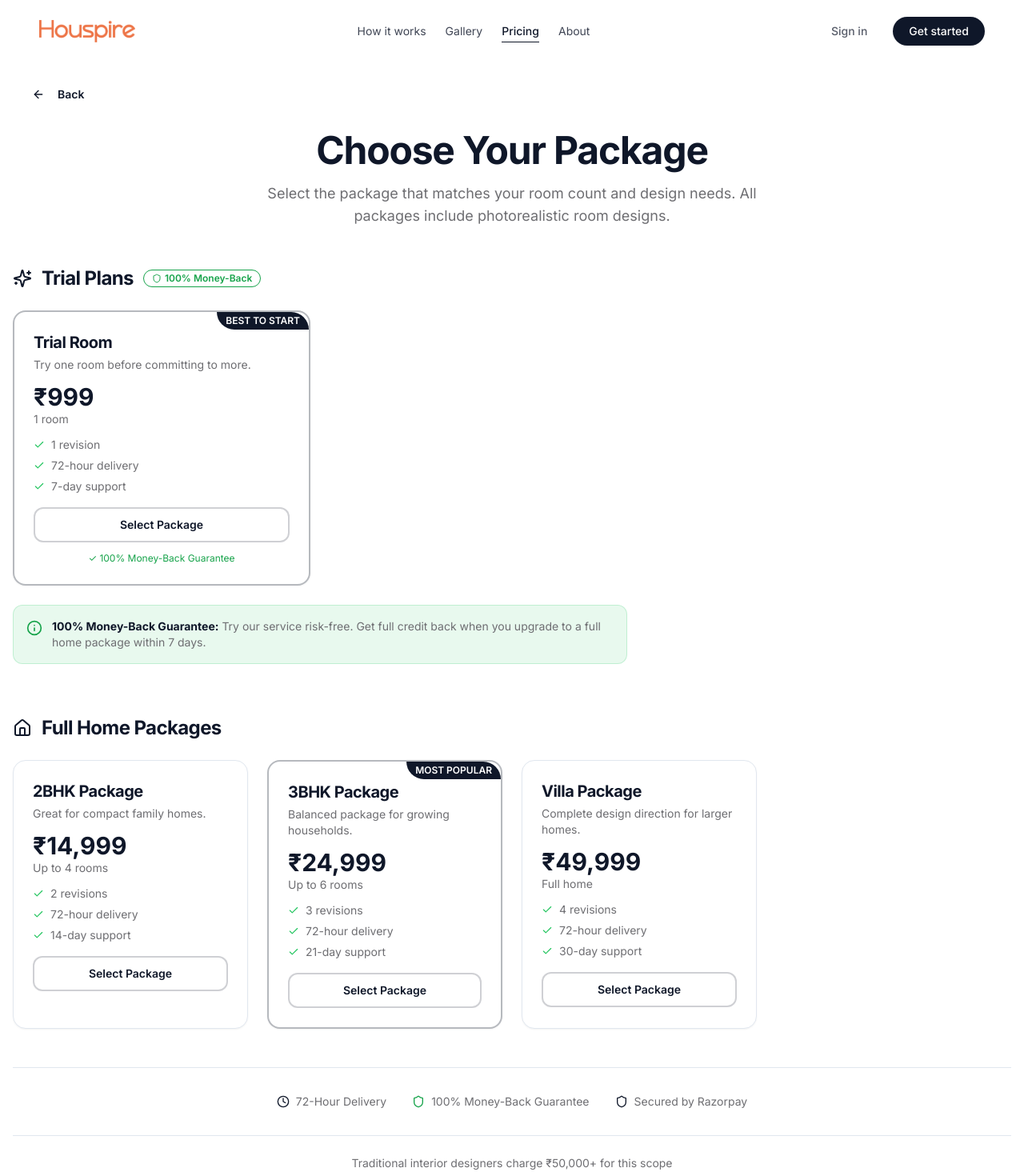
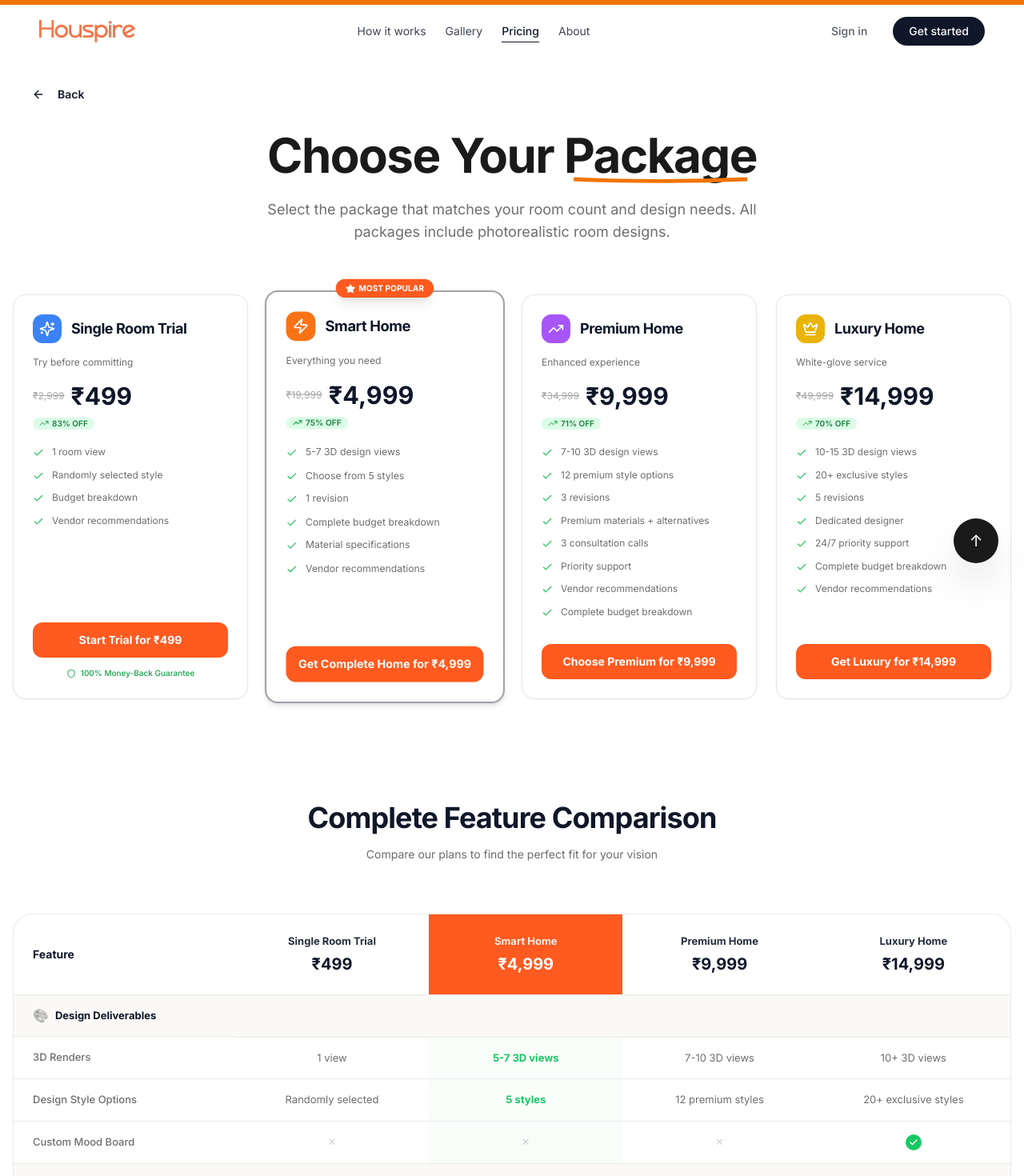
Before and after one commit to gipldevelopers/houspire-website, a Next.js app: page /select-package in a window 1280 px wide. Shown: the top 1470 px of the page at 80% size. Built offline with nearby package versions, Linux system fonts and the light colour scheme.

Commit message:
Redesigned pricing page and added a feature comparison table

```diff
--- a/src/app/select-package/page.jsx
+++ b/src/app/select-package/page.jsx
@@ -7,14 +7,22 @@ import { Button } from '@/components/ui/button';
 import { Card } from '@/components/ui/card';
 import { Badge } from '@/components/ui/badge';
 import Link from 'next/link';
-import { ArrowLeft, ArrowRight, Check, Sparkles, Home, Shield, Info, Clock } from 'lucide-react';
+import { ArrowLeft, ArrowRight, Check, Sparkles, Home, Shield, Info, Clock, Zap, TrendingUp, Crown, Star } from 'lucide-react';
 import { dataGet, getStaticStyleBySlug } from '@/lib/frontend-data';
 import { useToast } from '@/hooks/use-toast';
 import { formatPrice } from '@/lib/utils';
 import { SEOHead } from '@/components/SEOHead';
 import { Suspense } from 'react';
+import { useScroll, useSpring } from 'framer-motion';
+import Image from 'next/image';
 
 function SelectPackageContent() {
+  const { scrollYProgress } = useScroll();
+  const scaleX = useSpring(scrollYProgress, {
+    stiffness: 100,
+    damping: 30,
+    restDelta: 0.001,
+  });
   const searchParams = useSearchParams();
   const router = useRouter();
   const { toast } = useToast();
@@ -99,7 +107,12 @@ function SelectPackageContent() {
         description="Select the perfect design package for your home. From single room trials to complete home makeovers."
       />
 
-      <div className="min-h-screen bg-background pt-24 pb-32">
+      <div className="min-h-screen bg-white font-outfit pt-24 pb-32 relative">
+        {/* Progress Bar */}
+        <motion.div
+          className="fixed top-0 left-0 right-0 h-1.5 bg-[#f27405] z-[100] origin-left"
+          style={{ scaleX }}
+        />
         <div className="container mx-auto px-4 max-w-7xl">
           <Button asChild variant="ghost" className="mb-6">
             <Link href="/how-it-works">
@@ -111,17 +124,31 @@ function SelectPackageContent() {
           <motion.div
             initial={{ opacity: 0, y: 20 }}
             animate={{ opacity: 1, y: 0 }}
-            className="text-center mb-12"
+            className="text-center mb-16 space-y-6"
           >
             {styleName && (
-              <Badge variant="secondary" className="mb-4">
+              <Badge variant="secondary" className="mb-4 bg-orange-100 text-[#f27405] border-none px-4 py-1">
                 <Sparkles className="h-3 w-3 mr-1" />
                 {styleName} Style Selected
               </Badge>
             )}
-            <h1 className="text-4xl md:text-5xl font-bold text-foreground mb-4">
-              Choose Your Package
+
+            <h1 className="text-4xl md:text-6xl font-black text-[#1a1a1a] leading-tight tracking-tight max-w-4xl mx-auto">
+              Choose Your <span className="relative inline-block">
+                Package
+                <motion.svg
+                  initial={{ pathLength: 0 }}
+                  animate={{ pathLength: 1 }}
+                  transition={{ duration: 1, delay: 0.5 }}
+                  viewBox="0 0 100 20"
+                  className="absolute -bottom-1 md:-bottom-2 left-0 w-full h-4 md:h-8 text-[#f27405] pointer-events-none fill-none stroke-[3] stroke-current stroke-round"
+                  preserveAspectRatio="none"
+                >
+                  <path d="M5 15 Q 50 18 95 15" />
+                </motion.svg>
+              </span>
             </h1>
+
             <p className="text-lg text-muted-foreground max-w-2xl mx-auto">
               Select the package that matches your room count and design needs.
               All packages include photorealistic room designs.
@@ -143,58 +170,14 @@ function SelectPackageContent() {
               ))}
             </div>
           )}
-
-          {!loading && trialPackages.length > 0 && (
+          {!loading && packages.length > 0 && (
             <motion.section
               initial={{ opacity: 0, y: 20 }}
               animate={{ opacity: 1, y: 0 }}
               transition={{ delay: 0.1 }}
-              className="mb-16"
             >
-              <div className="flex items-center gap-3 mb-6">
-                <Sparkles className="h-6 w-6 text-primary" />
-                <h2 className="text-2xl font-bold text-foreground">Trial Plans</h2>
-                <Badge variant="outline" className="text-green-600 border-green-600">
-                  <Shield className="h-3 w-3 mr-1" />
-                  100% Money-Back
-                </Badge>
-              </div>
-              <div className="grid grid-cols-1 md:grid-cols-2 gap-6 max-w-3xl">
-                {trialPackages.map((pkg, index) => (
-                  <PackageCard
-                    key={pkg.id}
-                    pkg={pkg}
-                    index={index}
-                    selected={selectedPackage?.id === pkg.id}
-                    onSelect={handleSelectPackage}
-                  />
-                ))}
-              </div>
-              <div className="mt-6 p-4 bg-green-500/10 rounded-xl border border-green-500/20 max-w-3xl">
-                <div className="flex items-start gap-3">
-                  <Info className="h-5 w-5 text-green-600 flex-shrink-0 mt-0.5" />
-                  <p className="text-sm text-muted-foreground">
-                    <strong className="text-foreground">100% Money-Back Guarantee:</strong>{' '}
-                    Try our service risk-free. Get full credit back when you upgrade
-                    to a full home package within 7 days.
-                  </p>
-                </div>
-              </div>
-            </motion.section>
-          )}
-
-          {!loading && fullHomePackages.length > 0 && (
-            <motion.section
-              initial={{ opacity: 0, y: 20 }}
-              animate={{ opacity: 1, y: 0 }}
-              transition={{ delay: 0.2 }}
-            >
-              <div className="flex items-center gap-3 mb-6">
-                <Home className="h-6 w-6 text-primary" />
-                <h2 className="text-2xl font-bold text-foreground">Full Home Packages</h2>
-              </div>
               <div className="grid grid-cols-1 md:grid-cols-2 lg:grid-cols-4 gap-6">
-                {fullHomePackages.map((pkg, index) => (
+                {packages.map((pkg, index) => (
                   <PackageCard
                     key={pkg.id}
                     pkg={pkg}
@@ -216,46 +199,26 @@ function SelectPackageContent() {
               </Button>
             </div>
           )}
+        </div>
 
-          <motion.div
-            initial={{ opacity: 0, y: 20 }}
-            animate={{ opacity: 1, y: 0 }}
-            transition={{ delay: 0.3 }}
-            className="flex flex-wrap justify-center gap-8 py-8 border-t border-b my-12"
-          >
-            <div className="flex items-center gap-2 text-sm text-muted-foreground">
-              <Clock className="h-4 w-4 text-primary" />
-              <span>72-Hour Delivery</span>
-            </div>
-            <div className="flex items-center gap-2 text-sm text-muted-foreground">
-              <Shield className="h-4 w-4 text-green-600" />
-              <span>100% Money-Back Guarantee</span>
-            </div>
-            <div className="flex items-center gap-2 text-sm text-muted-foreground">
-              <Shield className="h-4 w-4 text-primary" />
-              <span>Secured by Razorpay</span>
-            </div>
-          </motion.div>
-
-          <p className="text-center text-sm text-muted-foreground -mt-6 mb-12">
-            Traditional interior designers charge ₹50,000+ for this scope
-          </p>
+        <div className="container mx-auto px-4 max-w-7xl pt-12">
+          <PricingComparisonTable />
         </div>
 
         {selectedPackage && (
           <motion.div
             initial={{ opacity: 0, y: 100 }}
             animate={{ opacity: 1, y: 0 }}
-            className="fixed bottom-0 left-0 right-0 bg-background/95 backdrop-blur-sm border-t shadow-2xl p-4 z-50"
+            className="fixed bottom-0 left-0 right-0 bg-white/95 backdrop-blur-sm border-t shadow-2xl p-4 z-50"
           >
             <div className="container mx-auto max-w-7xl">
               <div className="flex flex-col sm:flex-row items-center justify-between gap-4">
                 <div className="flex items-center gap-4">
-                  <div className="w-12 h-12 bg-primary/10 rounded-full flex items-center justify-center">
-                    <Check className="h-6 w-6 text-primary" />
+                  <div className="w-12 h-12 bg-orange-100 rounded-full flex items-center justify-center">
+                    <Check className="h-6 w-6 text-[#f27405]" />
                   </div>
                   <div>
-                    <p className="font-semibold text-foreground">
+                    <p className="font-semibold text-[#1a1a1a]">
                       {selectedPackage.name} Selected
                     </p>
                     <p className="text-sm text-muted-foreground">
@@ -265,13 +228,13 @@ function SelectPackageContent() {
                   </div>
                 </div>
                 <div className="flex items-center gap-6">
-                  <div className="text-right">
+                  <div className="text-right text-[#1a1a1a]">
                     <p className="text-sm text-muted-foreground">Starting at</p>
-                    <p className="text-2xl font-bold text-foreground">
+                    <p className="text-2xl font-bold">
                       ₹{formatPrice(selectedPackage.price)}
                     </p>
                   </div>
-                  <Button size="lg" onClick={handleContinue} className="gap-2">
+                  <Button size="lg" onClick={handleContinue} className="gap-2 bg-[#f27405] hover:bg-[#d96604] text-white rounded-full px-8">
                     Continue
                     <ArrowRight className="h-4 w-4" />
                   </Button>
@@ -280,6 +243,18 @@ function SelectPackageContent() {
             </div>
           </motion.div>
         )}
+
+        {/* Back to Top - from About Us */}
+        <motion.button
+          initial={{ opacity: 0, y: 20 }}
+          animate={{ opacity: 1, y: 0 }}
+          whileHover={{ scale: 1.1 }}
+          whileTap={{ scale: 0.9 }}
+          onClick={() => window.scrollTo({ top: 0, behavior: "smooth" })}
+          className="fixed bottom-24 right-8 w-14 h-14 rounded-full bg-[#1a1a1a] text-white shadow-2xl flex items-center justify-center z-40 hover:bg-[#f27405] transition-colors"
+        >
+          <span className="text-xl">↑</span>
+        </motion.button>
       </div>
     </>
   );
@@ -300,9 +275,21 @@ export default function SelectPackagePage() {
 function PackageCard({ pkg, index, selected, onSelect, vertical = false }) {
   const isPopular = pkg.isPopular ?? pkg.is_popular;
   const badgeText = pkg.badgeText ?? pkg.badge_text;
-  const roomDisplay = pkg.roomCountDisplay ?? pkg.room_count_display;
-  const revisionsDisplay = pkg.revisionsDisplay ?? pkg.revisions_display ?? '1 revision';
-  const supportDays = pkg.supportDays ?? pkg.support_days ?? 7;
+
+  const getIcon = () => {
+    switch (pkg.slug) {
+      case 'trial':
+        return <div className="p-2 bg-blue-500 rounded-lg"><Sparkles className="w-5 h-5 text-white" /></div>;
+      case 'smart':
+        return <div className="p-2 bg-orange-500 rounded-lg"><Zap className="w-5 h-5 text-white" /></div>;
+      case 'premium':
+        return <div className="p-2 bg-purple-500 rounded-lg"><TrendingUp className="w-5 h-5 text-white" /></div>;
+      case 'luxury':
+        return <div className="p-2 bg-yellow-500 rounded-lg"><Crown className="w-5 h-5 text-white" /></div>;
+      default:
+        return <div className="p-2 bg-primary rounded-lg"><Home className="w-5 h-5 text-white" /></div>;
+    }
+  };
 
   return (
     <motion.div
@@ -312,63 +299,213 @@ function PackageCard({ pkg, index, selected, onSelect, vertical = false }) {
     >
       <Card
         onClick={() => onSelect(pkg)}
-        className={`relative cursor-pointer rounded-2xl transition-all h-full ${
+        className={`relative cursor-pointer rounded-2xl transition-all h-full flex flex-col ${
           selected
             ? 'border-2 border-primary ring-4 ring-primary/20 shadow-xl'
             : isPopular
-            ? 'border-2 border-primary/30 hover:border-primary/50 hover:shadow-lg'
+            ? 'border-2 border-primary/40 shadow-md scale-[1.02]'
             : 'border hover:border-primary/30 hover:shadow-lg'
         }`}
       >
-        {(isPopular || badgeText) && (
-          <Badge
-            className={`absolute top-0 right-0 rounded-tl-none rounded-br-lg ${
-              isPopular ? 'bg-primary' : 'bg-foreground text-background'
+        {isPopular && (
+          <div className="absolute -top-4 left-1/2 -translate-x-1/2 z-10">
+            <Badge className="bg-[#ff5a1f] text-[10px] font-bold py-1 px-3 rounded-full flex items-center gap-1 shadow-lg border-none">
+              <Star className="w-3 h-3 fill-white" /> MOST POPULAR
+            </Badge>
+          </div>
+        )}
+
+        <div className="p-6 flex flex-col flex-1">
+          <div className="flex items-center gap-3 mb-4">
+            {getIcon()}
+            <h3 className="text-lg font-bold text-foreground leading-tight">{pkg.name}</h3>
+          </div>
+
+          <p className="text-xs text-muted-foreground mb-4">{pkg.tagline}</p>
+
+          <div className="mb-4">
+            <div className="flex items-center gap-2 mb-1">
+              <span className="text-xs text-muted-foreground line-through opacity-60">
+                ₹{formatPrice(pkg.originalPrice || pkg.price * 2)}
+              </span>
+              <span className="text-3xl font-black text-foreground">
+                ₹{formatPrice(pkg.price)}
+              </span>
+            </div>
+            {pkg.discount && (
+              <Badge variant="secondary" className="bg-green-100 text-green-700 hover:bg-green-100 border-none px-2 py-0 text-[10px] items-center gap-1">
+                <TrendingUp className="w-3 h-3 text-green-600" />
+                {pkg.discount}
+              </Badge>
+            )}
+          </div>
+
+          <ul className="space-y-3 flex-1 mb-8">
+            {(pkg.features || []).map((feature, fIdx) => (
+              <li key={fIdx} className="flex items-start gap-2.5 text-xs text-muted-foreground leading-snug">
+                <Check className="w-3.5 h-3.5 text-green-500 mt-0.5 shrink-0" />
+                <span>{feature}</span>
+              </li>
+            ))}
+          </ul>
+
+          <Button
+            className={`w-full font-bold h-11 transition-all ${
+              selected
+                ? 'bg-black text-white hover:bg-black/90'
+                : 'bg-[#ff5a1f] hover:bg-[#e64d1a] text-white'
             }`}
           >
-            {badgeText || 'MOST POPULAR'}
-          </Badge>
-        )}
-        <div className="p-6 relative">
-          <h3 className="text-xl font-bold text-foreground mb-1">{pkg.name}</h3>
-          <p className="text-sm text-muted-foreground mb-3">{pkg.tagline}</p>
-          <div className="mb-3">
-            <span className="text-3xl font-bold text-foreground">
-              ₹{formatPrice(pkg.price)}
-            </span>
-            <p className="text-sm text-muted-foreground">{roomDisplay}</p>
-          </div>
-          <ul className="space-y-1.5 flex-1 mb-4">
-            <li className="flex items-center gap-2 text-sm">
-              <Check className="w-3.5 h-3.5 text-green-500 flex-shrink-0" />
-              <span className="text-muted-foreground">{revisionsDisplay}</span>
-            </li>
-            <li className="flex items-center gap-2 text-sm">
-              <Check className="w-3.5 h-3.5 text-green-500 flex-shrink-0" />
-              <span className="text-muted-foreground">72-hour delivery</span>
-            </li>
-            <li className="flex items-center gap-2 text-sm">
-              <Check className="w-3.5 h-3.5 text-green-500 flex-shrink-0" />
-              <span className="text-muted-foreground">{supportDays}-day support</span>
-            </li>
-          </ul>
-          <Button variant={selected ? 'default' : 'outline'} className="w-full">
             {selected ? (
-              <>
-                <Check className="h-4 w-4 mr-2" />
-                Selected
-              </>
+              <span className="flex items-center gap-2">
+                <Check className="w-4 h-4" /> Selected
+              </span>
             ) : (
-              'Select Package'
+              pkg.buttonText || `Choose ${pkg.name}`
             )}
           </Button>
+
           {(pkg.isTrial || pkg.is_trial) && (
-            <p className="text-xs text-center text-green-600 mt-3">
-              ✓ 100% Money-Back Guarantee
-            </p>
+            <div className="mt-3 flex items-center justify-center gap-1.5 text-[10px] text-green-600 font-medium">
+              <Shield className="w-3 h-3" />
+              100% Money-Back Guarantee
+            </div>
           )}
         </div>
       </Card>
     </motion.div>
+    );
+}
+
+function PricingComparisonTable() {
+  const sections = [
+    {
+      title: 'Design Deliverables',
+      icon: '🎨',
+      rows: [
+        { label: '3D Renders', values: ['1 view', '5-7 3D views', '7-10 3D views', '10+ 3D views'], highlightIndex: 1 },
+        { label: 'Design Style Options', values: ['Randomly selected', '5 styles', '12 premium styles', '20+ exclusive styles'], highlightIndex: 1 },
+        { label: 'Custom Mood Board', values: [false, false, false, true] },
+      ]
+    },
+    {
+      title: 'Planning & Budget',
+      icon: '📊',
+      rows: [
+        { label: 'Budget Breakdown', values: [true, true, true, true] },
+        { label: 'Material Specifications', values: [true, true, true, true] },
+      ]
+    },
+    {
+      title: 'Support & Services',
+      icon: '💬',
+      rows: [
+        { label: 'Design Revisions', values: ['No', '1 revision', '3 revisions', '5 revisions'], highlightIndex: 1 },
+        { label: 'Consultation Calls', values: ['1 call', '1 call', '2 calls', '3 calls'], highlightIndex: 1 },
+        { label: 'Response Time', values: ['24-72 hours', '12-24 hours', '6-12 hours', '2-4 hours'], highlightIndex: 1 },
+      ]
+    },
+    {
+      title: 'Vendor & Execution',
+      icon: '🔨',
+      rows: [
+        { label: 'Vendor Recommendations', values: ['3 vendors', '10-15 vendors', '15-20 vendors', '20+ pre-vetted vendors'], highlightIndex: 1 },
+      ]
+    },
+    {
+      title: 'Delivery & Guarantee',
+      icon: '⚡',
+      rows: [
+        { label: 'Delivery Time', values: ['72 hours', '72 hours', '72 hours', '72 hours'], highlightIndex: 1 },
+      ]
+    }
+  ];
+
+  const headers = [
+    { name: 'Single Room Trial', price: '₹499' },
+    { name: 'Smart Home', price: '₹4,999', highlighted: true },
+    { name: 'Premium Home', price: '₹9,999' },
+    { name: 'Luxury Home', price: '₹14,999' }
+  ];
+
+  return (
+    <section className="mt-20 mb-32 relative">
+      <div className="text-center mb-16">
+        <h2 className="text-3xl md:text-4xl font-black text-foreground mb-4">Complete Feature Comparison</h2>
+        <p className="text-muted-foreground text-sm max-w-xl mx-auto">Compare our plans to find the perfect fit for your vision</p>
+      </div>
+
+      <div className="overflow-x-auto -mx-4 px-4 md:mx-0 md:px-0">
+        <div className="min-w-[900px] bg-white border border-[#eaeaea] rounded-[24px] shadow-sm overflow-hidden mb-12">
+          <table className="w-full text-left border-collapse">
+            <thead>
+              <tr>
+                <th className="p-6 border-b border-[#eaeaea] font-bold text-sm text-foreground w-[200px]">Feature</th>
+                {headers.map((h, i) => (
+                  <th
+                    key={i}
+                    className={`p-6 border-b border-[#eaeaea] text-center w-[175px] transition-all duration-300 ${
+                      h.highlighted
+                        ? 'bg-[#ff5a1f] text-white'
+                        : 'bg-white text-foreground'
+                    }`}
+                  >
+                    <div className="text-[13px] font-bold mb-1 opacity-90">{h.name}</div>
+                    <div className={`text-xl font-black ${h.highlighted ? 'text-white' : 'text-foreground'}`}>{h.price}</div>
+                  </th>
+                ))}
+              </tr>
+            </thead>
+            <tbody>
+              {sections.map((section, sIdx) => (
+                <Suspense key={sIdx} fallback={<tr><td>Loading...</td></tr>}>
+                  {/* Section Title */}
+                  <tr className="bg-[#faf9f6]">
+                    <td
+                      colSpan={1}
+                      className="p-4 pl-6 border-b border-[#eaeaea] font-bold text-[13px] text-foreground flex items-center gap-2"
+                    >
+                      <span className="text-base grayscale opacity-70 leading-none">{section.icon}</span>
+                      {section.title}
+                    </td>
+                    <td colSpan={4} className="border-b border-[#eaeaea]"></td>
+                  </tr>
+                  {/* Values */}
+                  {section.rows.map((row, rIdx) => (
+                    <tr key={rIdx} className="group transition-colors bg-white">
+                      <td className="p-4 pl-6 border-b border-[#eaeaea] text-[13px] font-medium text-muted-foreground">{row.label}</td>
+                      {row.values.map((val, vIdx) => (
+                        <td
+                          key={vIdx}
+                          className={`p-4 border-b border-[#eaeaea] text-center text-[13px] transition-all ${
+                            vIdx === 1 ? 'bg-[#f4fcf6]/50' : ''
+                          }`}
+                        >
+                          {typeof val === 'boolean' ? (
+                            val ? (
+                              <div className="flex justify-center">
+                                <div className="w-5 h-5 bg-[#17c964] rounded-full flex items-center justify-center">
+                                  <Check className="w-3 h-3 text-white stroke-[3px]" />
+                                </div>
+                              </div>
+                            ) : (
+                              <span className="text-muted-foreground opacity-30">✕</span>
+                            )
+                          ) : (
+                            <span className={`${vIdx === 1 ? 'text-[#17c964] font-bold' : 'text-muted-foreground'}`}>
+                              {val}
+                            </span>
+                          )}
+                        </td>
+                      ))}
+                    </tr>
+                  ))}
+                </Suspense>
+              ))}
+            </tbody>
+          </table>
+        </div>
+      </div>
+    </section>
   );
 }
--- a/src/components/home/HeroSection.jsx
+++ b/src/components/home/HeroSection.jsx
@@ -177,11 +177,7 @@ export function HeroSection() {
                       What you’ll see in 3 days
                     </span>
                   </div>
-                  <div className="absolute top-4 right-4">
-                    <span className="inline-flex items-center rounded-full bg-black/50 backdrop-blur px-3 py-1 text-[10px] font-bold text-white uppercase tracking-wider">
-                      4K RENDER
-                    </span>
-                  </div>
+
                 </div>
 
                 <div className="mt-3 grid grid-cols-2 gap-3">
```
Also changed, not shown: src/lib/frontend-data.js.
